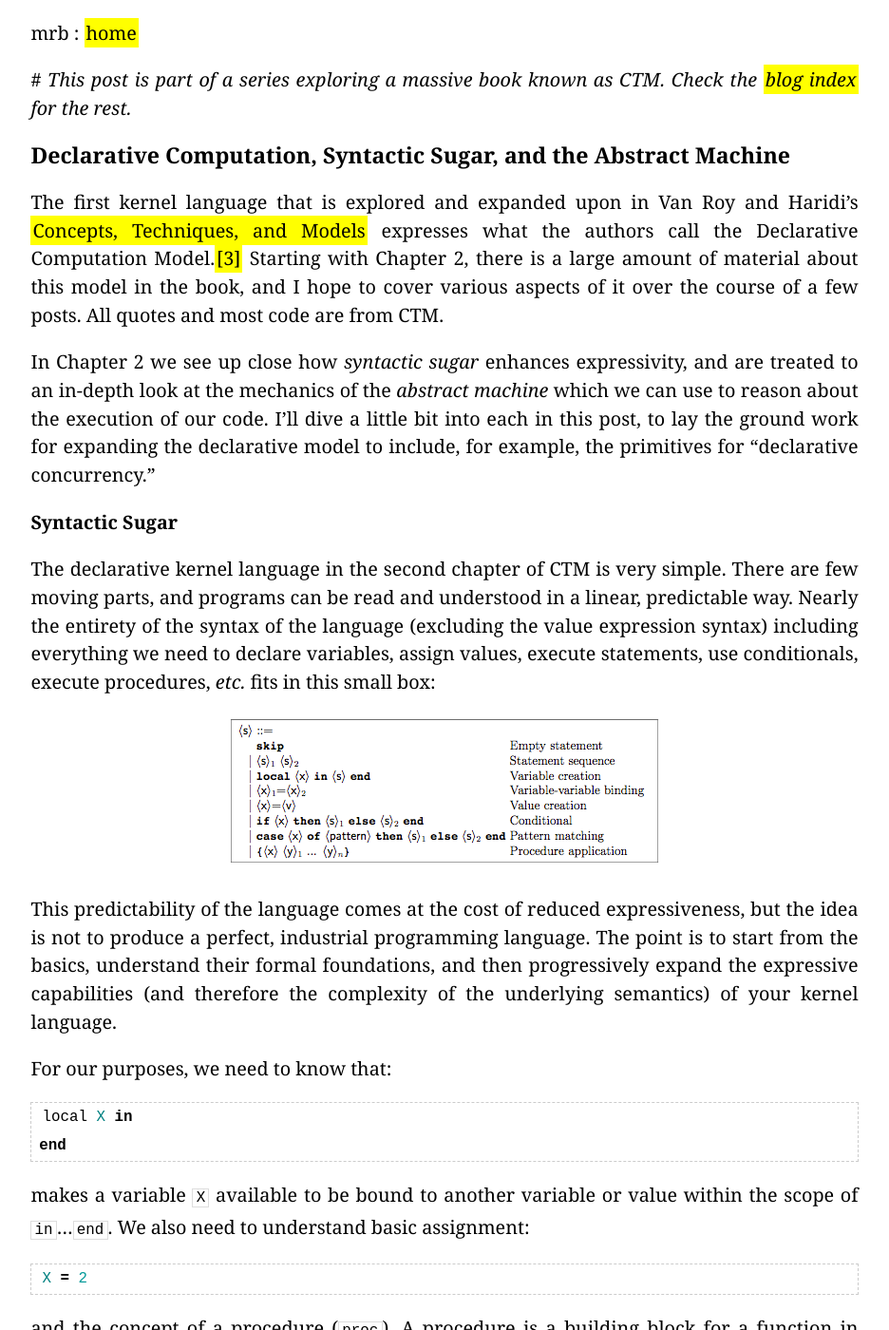
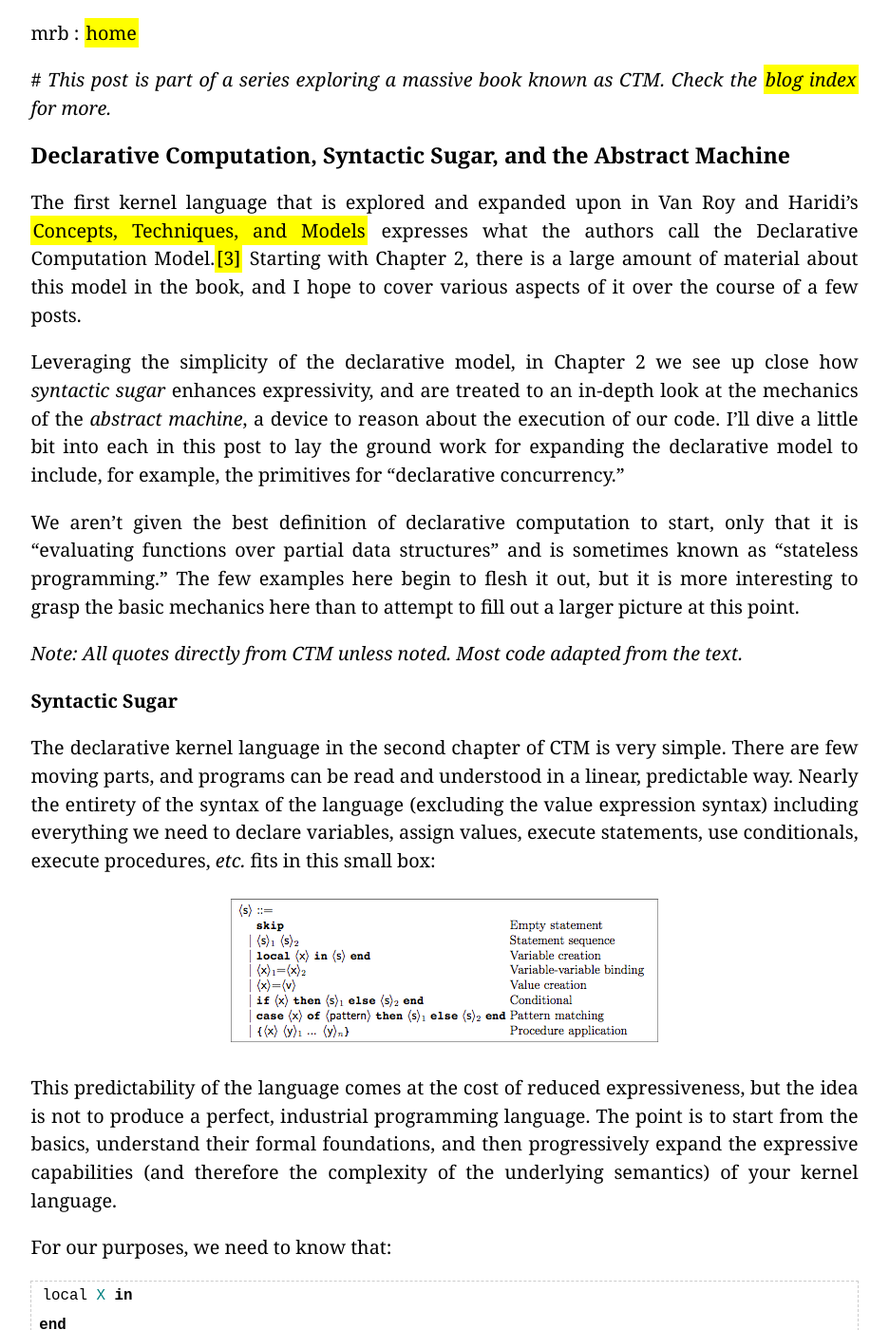
Before and after one commit to mrb/mrb.github.com, a Jekyll site: the page built from _posts/2013-06-17-declarative-computation-and-the-abstract-machine.markdown, in a window 1280 px wide and 1400 px high. Shown: the whole window at 95% size, without its empty margins (172-1108 px from the left). Built offline with Jekyll 4.4.1, drawn with Linux system fonts in a browser that asks for light colours; Markdown is read by kramdown in place of the engine named in the settings; formulas are drawn with MathJax 3; comment, search, counter and statistics services are not loaded; some of the changed text lies outside the part shown.

Commit message:
Corrections, and publish next CTM Post. Woot.

```diff
--- a/_posts/2013-06-17-declarative-computation-and-the-abstract-machine.markdown
+++ b/_posts/2013-06-17-declarative-computation-and-the-abstract-machine.markdown
@@ -5,13 +5,17 @@ published: true
 ctm: true
 ---
 #
-*This post is part of a series exploring a massive book known as CTM. Check the <a href="/">blog index</a> for the rest.*
+*This post is part of a series exploring a massive book known as CTM. Check the <a href="/">blog index</a> for more.*
 
 ### Declarative Computation, Syntactic Sugar, and the Abstract Machine
 
-The first kernel language that is explored and expanded upon in Van Roy and Haridi's <a href="http://www.info.ucl.ac.be/~pvr/book.html">Concepts, Techniques, and Models</a> expresses what the authors call the Declarative Computation Model.<a href="#bib3">[3]</a> Starting with Chapter 2, there is a large amount of material about this model in the book, and I hope to cover various aspects of it over the course of a few posts. All quotes and most code are from CTM.
+The first kernel language that is explored and expanded upon in Van Roy and Haridi's <a href="http://www.info.ucl.ac.be/~pvr/book.html">Concepts, Techniques, and Models</a> expresses what the authors call the Declarative Computation Model.<a href="#bib3">[3]</a> Starting with Chapter 2, there is a large amount of material about this model in the book, and I hope to cover various aspects of it over the course of a few posts.
 
-In Chapter 2 we see up close how *syntactic sugar* enhances expressivity, and are treated to an in-depth look at the mechanics of the *abstract machine* which we can use to reason about the execution of our code. I'll dive a little bit into each in this post, to lay the ground work for expanding the declarative model to include, for example, the primitives for "declarative concurrency."
+Leveraging the simplicity of the declarative model, in Chapter 2 we see up close how *syntactic sugar* enhances expressivity, and are treated to an in-depth look at the mechanics of the *abstract machine*, a device to reason about the execution of our code. I'll dive a little bit into each in this post to lay the ground work for expanding the declarative model to include, for example, the primitives for "declarative concurrency."
+
+We aren't given the best definition of declarative computation to start, only that it is "evaluating functions over partial data structures" and is sometimes known as "stateless programming." The few examples here begin to flesh it out, but it is more interesting to grasp the basic mechanics here than to attempt to fill out a larger picture at this point.
+
+*Note: All quotes directly from CTM unless noted. Most code adapted from the text.*
 
 #### Syntactic Sugar
 
@@ -28,30 +32,33 @@ local X in
 end
 {% endhighlight %}
 
-makes a variable `X` available to be bound to another variable or value within the scope of `in`...`end`. We also need to understand basic assignment:
+declares an `X` variable. In other words it makes a variable `X` available to be bound to another variable or value within the scope of `in`...`end`. We also need to understand basic assignment:
 
 {% highlight ruby %}
 X = 2
 {% endhighlight %}
 
-and the concept of a procedure (`proc`). A procedure is a building block for a function in kernel languages. The simplest form of a procedure is:
+In our data store `X` will now be forever bound to 2, and will be indistinguishable from its value. Finally, we have the concept of a procedure (`proc`). A procedure is a building block for a function in kernel languages. Take the following simple `Simple` proc form for example:
 
 {% highlight ruby %}
-Max = proc {$ X Y ?Z}
-  # Proc Body
-  Z=...
+local Simple in
+  Simple = proc {$ X ?Z}
+    Z=1
+  end
 end
 {% endhighlight %}
 
-The declaration of `?Z` is necessary because Z must be bound within the proc for it to have the intended purpose. The above `Max` proc is used like:
+This proc will take a variable `X` and then regardless of its value, bind `?Z` to 1. So:
 
 {% highlight ruby %}
-{Max 3 5 X}
+local W in
+  {Simple 1999 W}
+end
 {% endhighlight %}
 
-where `X` has been declared in the outer scope. It will be bound to the result of the `Max` proc to be used later.
+Will end with 1 bound to `W`. Variables used within a `proc` do not have to be declared outside of it, but should be bound inside of it to ensure consistent behavior due to static scoping.
 
-Using no syntactic shortcuts, here is how we we could define the full `Max` procedure (as it is shown in the book), which given two inputs returns the one that is of greater numerical value. For example, `{Max 3 5 X}` should bind `X` to `5`.
+Using no syntactic shortcuts, here is how we we could define and use a `Max` procedure (as it is shown in the book), which given two inputs returns the one that is of greater numerical value. For example, `{Max 3 5 X}` should bind `X` to `5`.
 
 {% highlight ruby %}
 local Max in
@@ -73,7 +80,7 @@ local Max in
 end
 {% endhighlight %}
 
-Using some shortcuts, the authors then show the following version:
+Using some shortcuts, the authors then show the following version. This can be unpacked to create the code above, or it can be used as it appears here:
 
 {% highlight ruby %}
 local Max C in # declare variables Max (to hold proc) and C (to hold result)
@@ -84,13 +91,13 @@ local Max C in # declare variables Max (to hold proc) and C (to hold result)
 end
 {% endhighlight %}
 
-This can be unpacked to create the code above, or it can be read and used as it appears here. ***Syntactic Sugar*** is a code transformation which preserves semantics but eases use through clarification of intent. The following examples of syntactic sugar have been applied to the code in this example:
+***Syntactic Sugar*** is a code transformation which preserves semantics but eases use through clarification of intent. The following examples of syntactic sugar have been applied to the code in this example:
 
 * Multiple variables declared per line (`local Mac C in`)
 * 'In-line' values instead of variables (`proc {Max X Y ?z}`)
 * Operations as expressions (`if X>=Y`)
 
-This illustration of syntactic sugar was an extremely effective way of understanding how to keep programming languages simple for me. Instead of changing semantics or introducing new operators, language authors can find more compact means of expressing the same logic. The beauty of this reminds me of the tendency toward spare efficiency in good code. Code that can keep functions tight and packed with meaning by providing APIs that are composable is preferable because it easier to understand and reuse.
+This illustration of syntactic sugar was an extremely effective way of understanding how the transformations the authors refer to actually work. It also showed me a way to keep programming languages simple: instead of changing semantics or introducing new operators, language authors can find more compact means of expressing the same semantics. The beauty of this reminds me of the tendency toward spare efficiency in good code. Code that can keep functions tight and packed with meaning by providing APIs that are composable is preferable because it easier to understand and reuse.
 
 #### The Abstract Machine: Definitions
 
@@ -152,7 +159,7 @@ The outermost $local$ statement and $X = 1$ are executed. There is a sequential
 
 After executing the sequential composition we see that each statement ends up with its own environment; they are now on the execution stack. We will sequentially execute each statement next.
 
-**(5)**&nbsp;&nbsp;&nbsp;$([(X=2, \\{Browse \space X\\}, \\{X \rightarrow x'\\}),  (\lt s \gt_2,\\{X \rightarrow x\\})], \\{x', x = 1\\})$
+**(5)**&nbsp;&nbsp;&nbsp;$([(X=2 \\{Browse \space X\\}, \\{X \rightarrow x'\\}),  (\lt s \gt_2,\\{X \rightarrow x\\})], \\{x', x = 1\\})$
 
 Executing $\lt s \gt_1$ binds a new variable $x'$ and calculates a new environment. This has a clear semantic specification; given an initial $E$ of $\\{X \rightarrow x\\}$, adding $\\{X \rightarrow x'\\}$ to it will yield $\\{X \rightarrow x'\\}$. The second mapping of $X$ overrides the first.
 
@@ -160,13 +167,15 @@ Executing $\lt s \gt_1$ binds a new variable $x'$ and calculates a new environme
 
 $\lt s \gt_2$ is a $Browse$ statement, and $X = 2$ is bound. From this we can tell that we will see $Browse$ run twice - the first will show 2, and the second will show 1.
 
+As demonstrated, the programmer's intuition for scope can be reduced to a mechanical calculation. Awesome.
+
 #### Conclusions
 
 Most of us spend our time using programming languages which are considerably more expressive and complex than the declarative kernel language. The power of the kernel language approach is in its ability to illustrate how complexity and expressiveness can be derived from simple tools. As more elements are added to the language, the rules involved in translating the results from the computation steps in the abstract machine will also become more complex.
 
 It's an interesting exercise to consider how the programming language constructs you rely on could be composed of smaller, more atomic elements. Are all of the reducible? Working on a language like Ruby would be quite different than trying to reduce JavaScript or Scheme. Other paradigms for teaching computation from the ground up, including the interpreter approach championed by Friedman and Sussman advocate extending interpreters for smaller languages in order to run more complex ones. <a href="#bib1">[1]</a><a href="#bib2">[2]</a> This is an equally compelling approach that I intend to investigate in the future.
 
-Now that we have seen how to define and execute a small language, we can begin to extend it. The variables in the Single Assignment Store have interesting properties that the authors leverage for various purposes, and before long a functional, beautiful language emerges.
+Now that we have seen how to define and execute a small language, we can begin to extend it. The variables in the Single Assignment Store have interesting properties that the authors leverage for various purposes, and before long a useful, beautiful language emerges.
 
 *If you like this kind of content, <a href="http://twitter.com/mrb_bk">follow me on Twitter</a> for more.*
 
```
